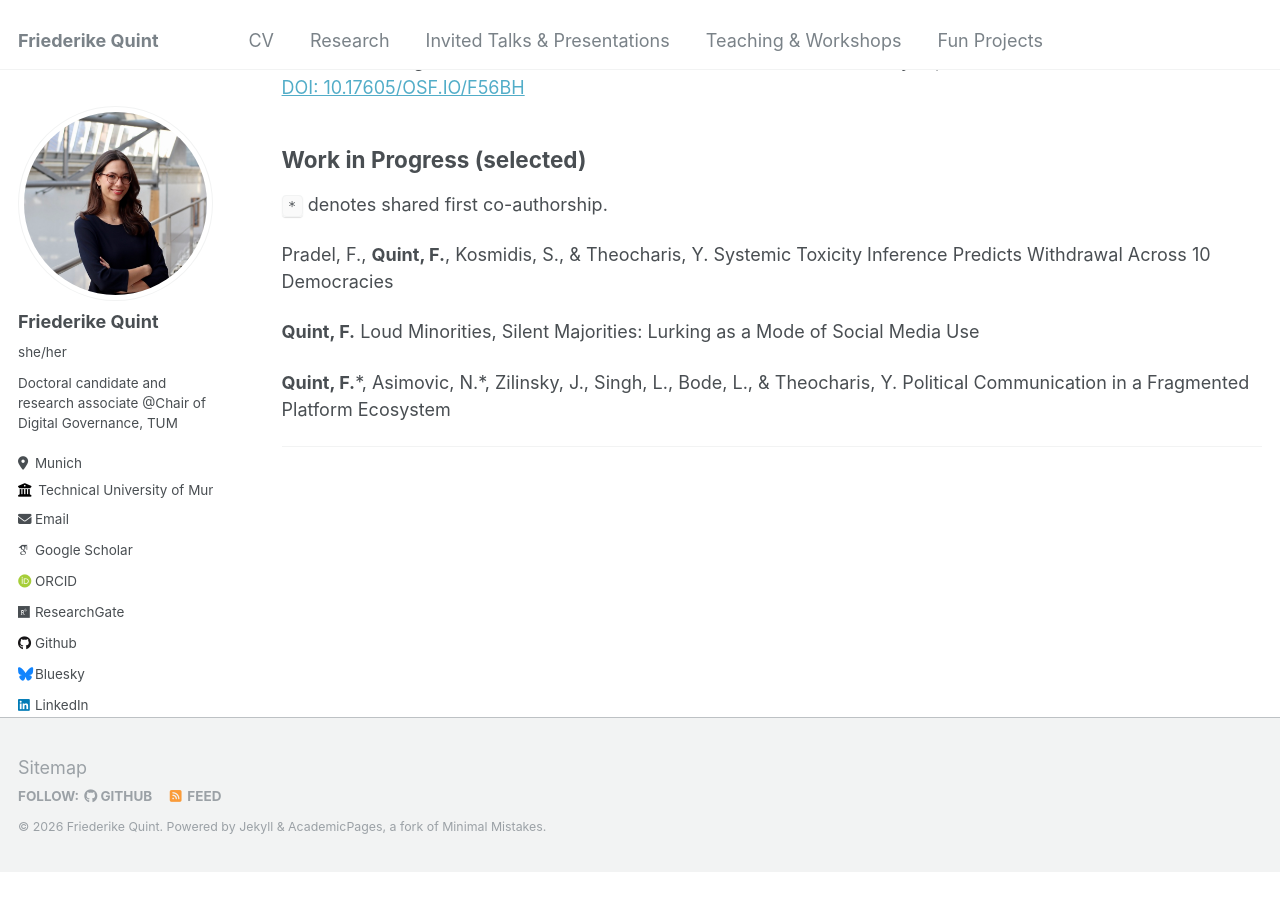
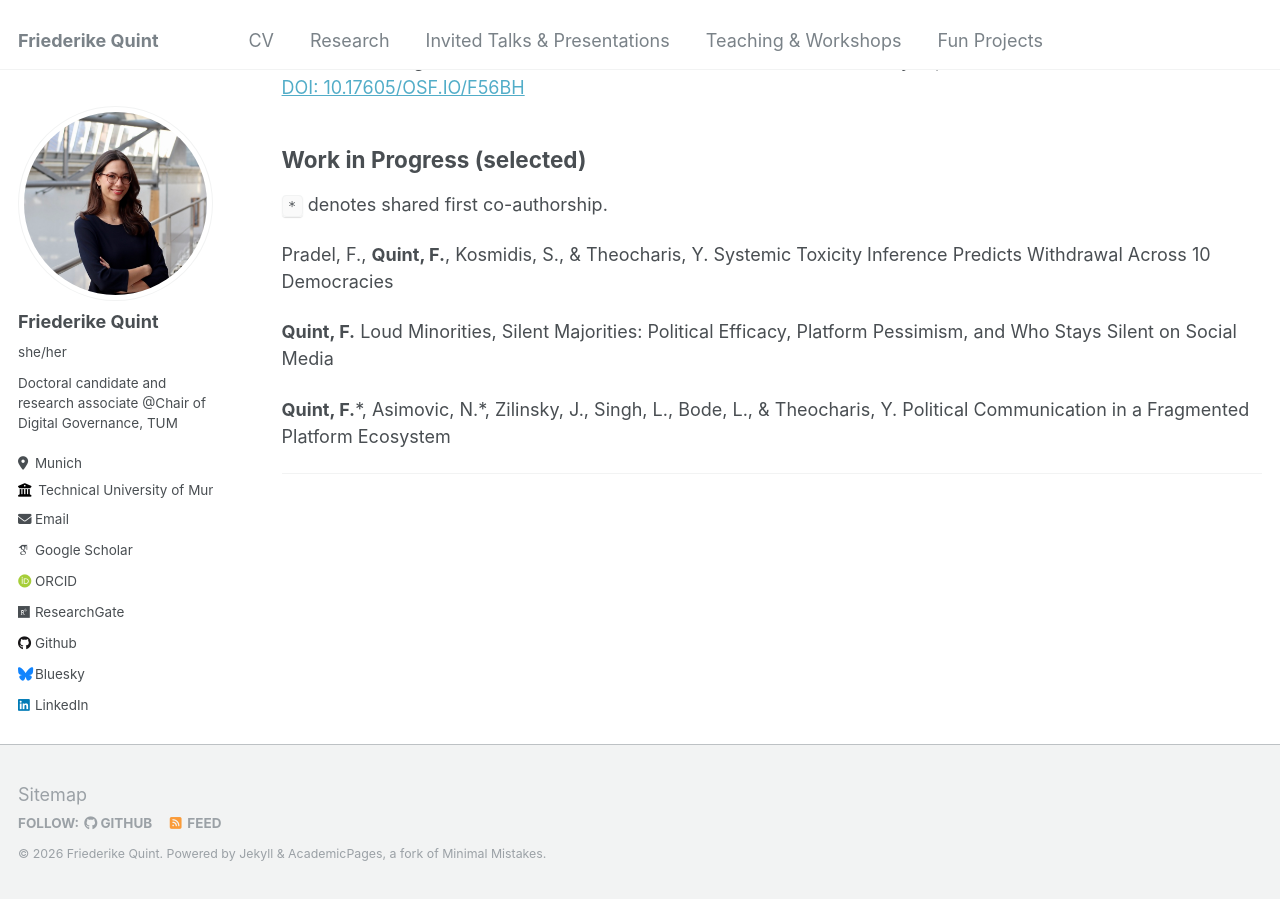
Before and after one commit to friederikequint/friederikequint.github.io, a Jekyll site: the page built from _pages/publications.md, in a window 1280 px wide and 900 px high, scrolled down 632 px. Built offline with Jekyll 4.4.1, drawn with Linux system fonts in a browser that asks for light colours; some web fonts are replaced; before the commit the page ends 1505 px from its top, so only the background shows below that.

Commit message:
Update publications.md

```diff
--- a/_pages/publications.md
+++ b/_pages/publications.md
@@ -32,7 +32,7 @@ Theocharis, Y., Kosmidis, S., Zilinsky, J., **Quint, F.**, & Pradel, F. (2025, F
 
 Pradel, F., **Quint, F.**, Kosmidis, S., & Theocharis, Y. Systemic Toxicity Inference Predicts Withdrawal Across 10 Democracies
 
-**Quint, F.** Loud Minorities, Silent Majorities: Lurking as a Mode of Social Media Use
+**Quint, F.** Loud Minorities, Silent Majorities: Political Efficacy, Platform Pessimism, and Who Stays Silent on Social Media
 
 **Quint, F.**\*, Asimovic, N.\*, Zilinsky, J., Singh, L., Bode, L., & Theocharis, Y. Political Communication in a Fragmented Platform Ecosystem
 
```
